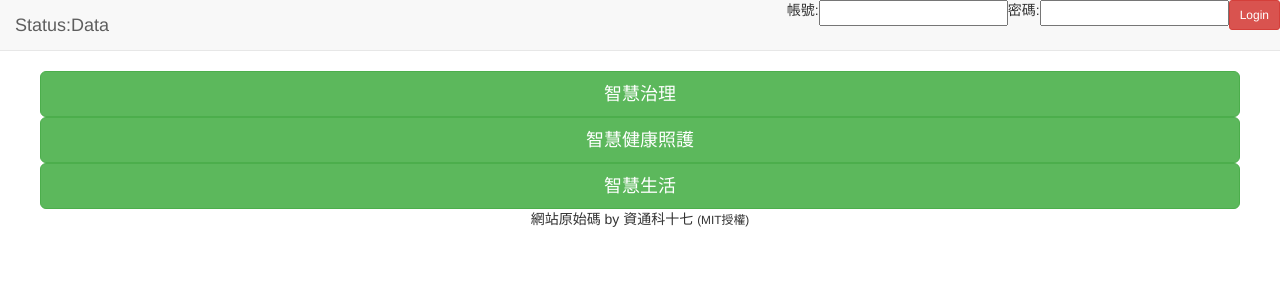
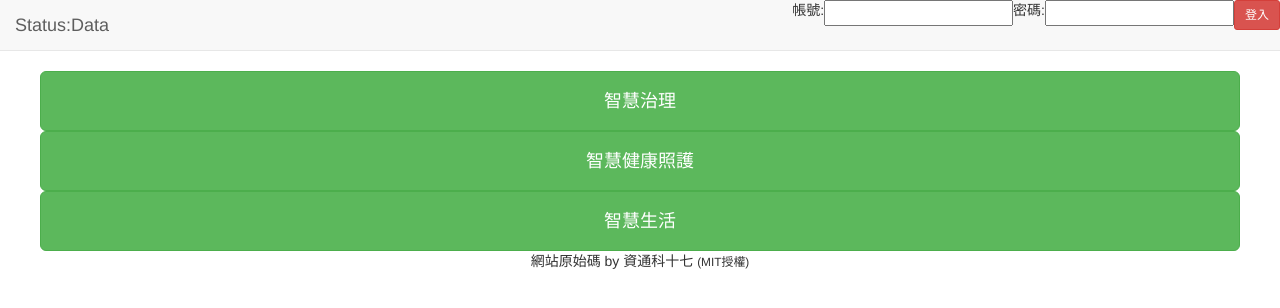
Before and after one commit to 17lin/webtestproject, a plain HTML site: page messagesendbox.html in a window 1280 px wide. Drawn offline with nearby package versions, Linux system fonts and the light colour scheme; no server answers.

Commit message:
Add files via upload

```diff
--- a/messagesendbox.html
+++ b/messagesendbox.html
@@ -40,7 +40,7 @@
            <input id="pwdL" type="password" style="list-style-type:none;">
           </li>
 		  <li class="nav-item" style="list-style-type:none;">
-           <button type="submit" id="loginSmtBtn" class="btn btn-sm btn-danger">Login</button>
+           <button type="submit" id="loginSmtBtn" class="btn btn-sm btn-danger">登入</button>
           </li>
         </ul>
 	</div>
@@ -48,9 +48,9 @@
 
 <div class="container" width="100%">
 	<div class="row" style="text-align: center;">
-		<div class="row" width="100%"><button id="ChangeInfoCase1Btn" class="btn btn-success btn-lg btn-block">智慧治理</button></div>
-		<div class="row" width="100%"><button id="ChangeInfoCase2Btn" class="btn btn-success btn-lg btn-block">智慧健康照護</button></div>
-		<div class="row" width="100%"><button id="ChangeInfoCase3Btn" class="btn btn-success btn-lg btn-block">智慧生活</button></div>
+		<div class="row" width="100%"><button id="ChangeInfoCase1Btn" class="btn btn-success btn-lg btn-block" style="height:60px;">智慧治理</button></div>
+		<div class="row" width="100%"><button id="ChangeInfoCase2Btn" class="btn btn-success btn-lg btn-block" style="height:60px;">智慧健康照護</button></div>
+		<div class="row" width="100%"><button id="ChangeInfoCase3Btn" class="btn btn-success btn-lg btn-block" style="height:60px;">智慧生活</button></div>
 	</div>
 	<footer class="row" style="text-align: center;">
 		<p>網站原始碼 by 資通科十七  <small>(MIT授權)</small></p>
@@ -76,7 +76,7 @@ loginSmtBtn.addEventListener("click",function(){
 
 function userlogin(){
 	console.log(accountL.value);
-	loginSmtBtn.innerHTML="logout";
+	loginSmtBtn.innerHTML="登出";
 	logstate = true;
 	firebase.auth().signInWithEmailAndPassword(accountL.value, pwdL.value).catch(function(error) {
   	// Handle Errors here.
@@ -91,7 +91,7 @@ function userlogin(){
 function userlogout(){
 	firebase.auth().signOut().then(function() {
 		console.log("User sign out!");
-		loginSmtBtn.innerHTML="login";
+		loginSmtBtn.innerHTML="登入";
 		logstate = false;
 	}, function(error) {
   	console.log("User sign out error!");
```
